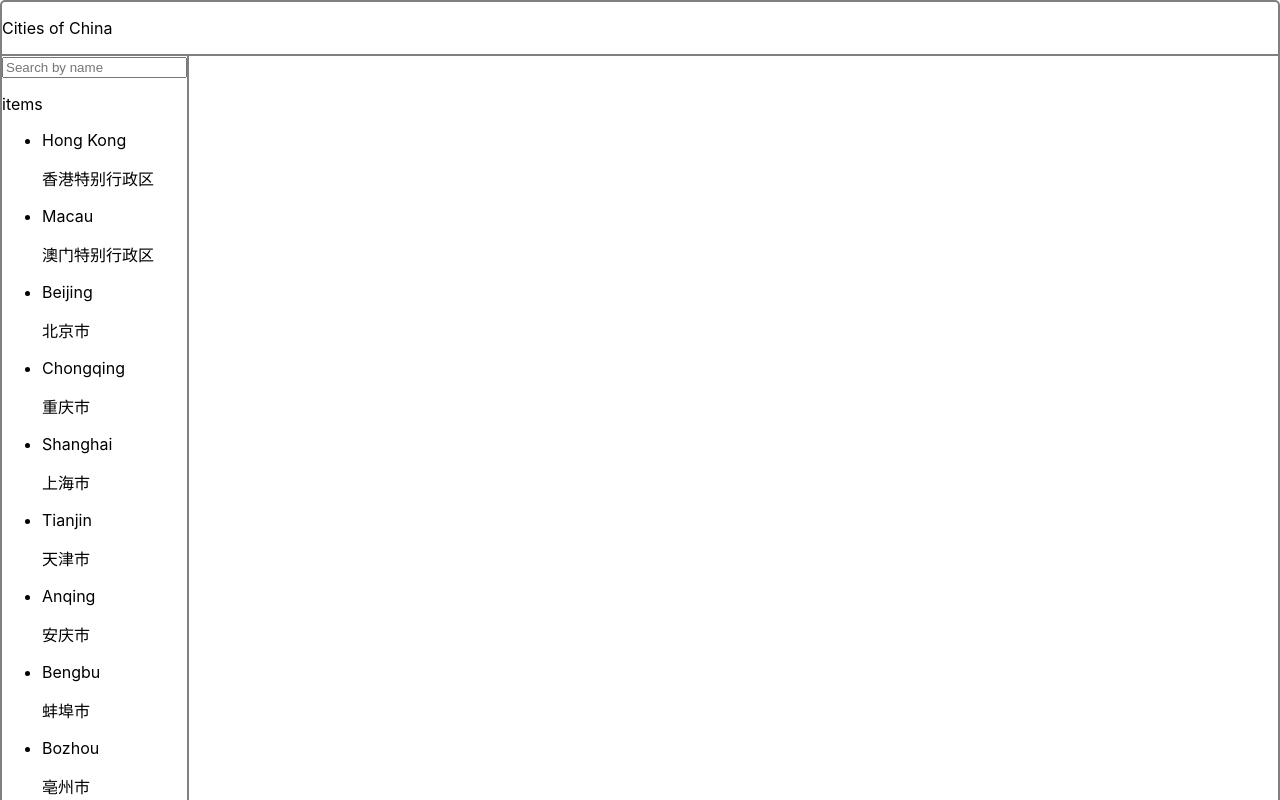
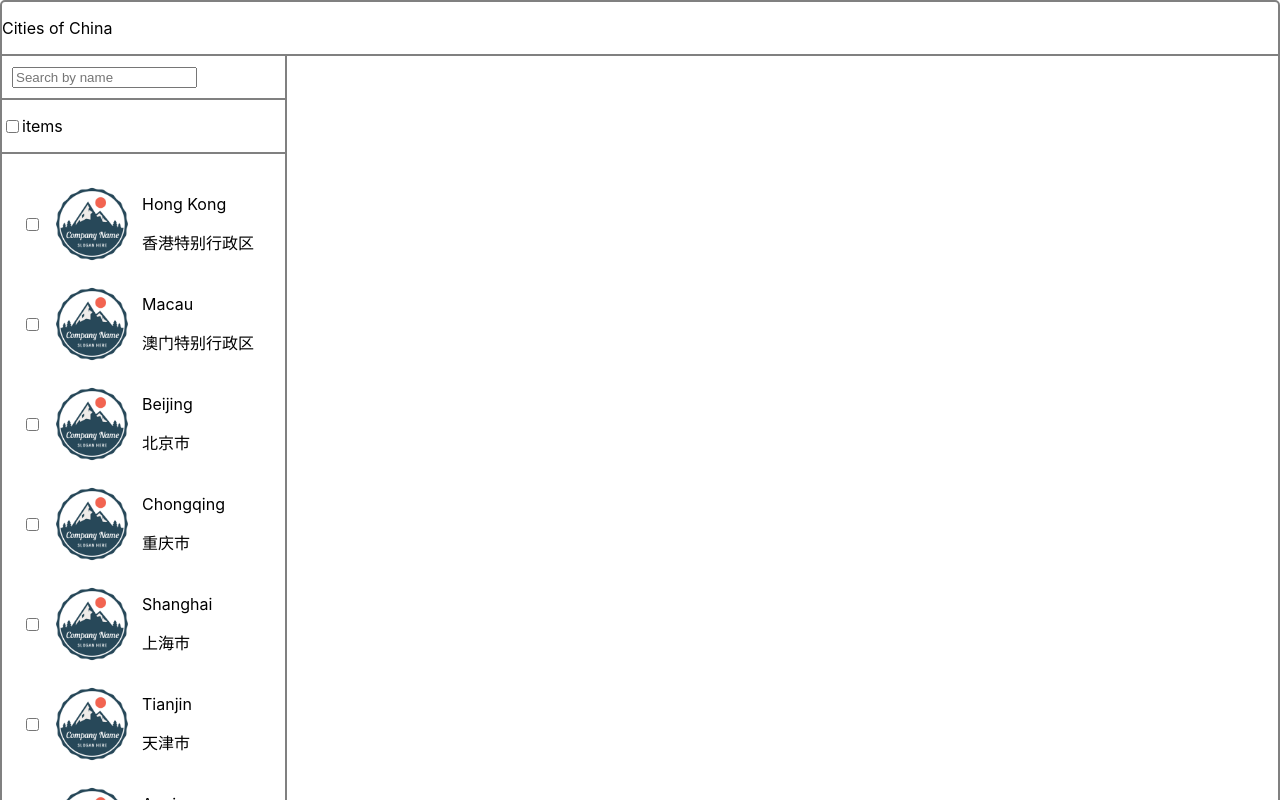
Before and after one commit to cgonzaru/cities-china, a React (Create React App) app: page / in a window 1280 px wide. Shown: the top 800 px of the page. Built offline with nearby package versions, Linux system fonts and the light colour scheme.

Commit message:
add styles -- CitiesList, Filters, TotItems -- and add img to list

```diff
--- a/src/components/CitiesList.js
+++ b/src/components/CitiesList.js
@@ -1,4 +1,6 @@
 import React from 'react';
+import mountain from '../images/mountain.png';
+import '../styles/CitiesList.scss';
 import PropTypes from 'prop-types';
 
 const CitiesList = props => {
@@ -11,8 +13,12 @@ const CitiesList = props => {
 				.map((city, index) => {
 					return (
 						<li className="cities-item" key={index}>
-							<p className="city-name">{city.name}</p>
-							<p className="chinese-name">{city.chineseName}</p>
+							<input type="checkbox" className="myCheck"/>
+							<img src={mountain} alt="mountain" className="logo"/>
+							<div className="names">
+								<p className="city-name">{city.name}</p>
+								<p className="chinese-name">{city.chineseName}</p>
+							</div>
 						</li>
 					);
 				})
--- a/src/components/Filters.js
+++ b/src/components/Filters.js
@@ -1,4 +1,5 @@
 import React from 'react';
+import '../styles/Filters.scss';
 import PropTypes from 'prop-types';
 
 const Filters = props => {
--- a/src/components/TotItems.js
+++ b/src/components/TotItems.js
@@ -1,15 +1,15 @@
 import React from 'react';
+import '../styles/TotItems.scss';
 import PropTypes from 'prop-types';
 
 const TotItems = props => {
 
-	const { placeholderText } = props;
-
 	return (
 		<div className="totItems">
+			<input type="checkbox" className="checkItems"/>
 			<p className="items">items</p>
 		</div>
-  );
+	);
 
 };
 
--- /dev/null
+++ b/src/styles/CitiesList.scss
@@ -0,0 +1,13 @@
+.cities-list {
+    margin: 20px;
+    padding: 0;
+}
+
+.cities-item {
+    display: flex;
+    align-items: center;
+}
+
+.logo {
+    width: 100px;
+}
--- /dev/null
+++ b/src/styles/Filters.scss
@@ -0,0 +1,3 @@
+.filters {
+    margin: 10px;
+}
--- /dev/null
+++ b/src/styles/TotItems.scss
@@ -0,0 +1,6 @@
+.totItems {
+    display: flex;
+    align-items: center;
+    border-top: solid 2px grey;
+    border-bottom: solid 2px grey;
+}
```
Also changed, not shown: src/images/mountain.png (added).
